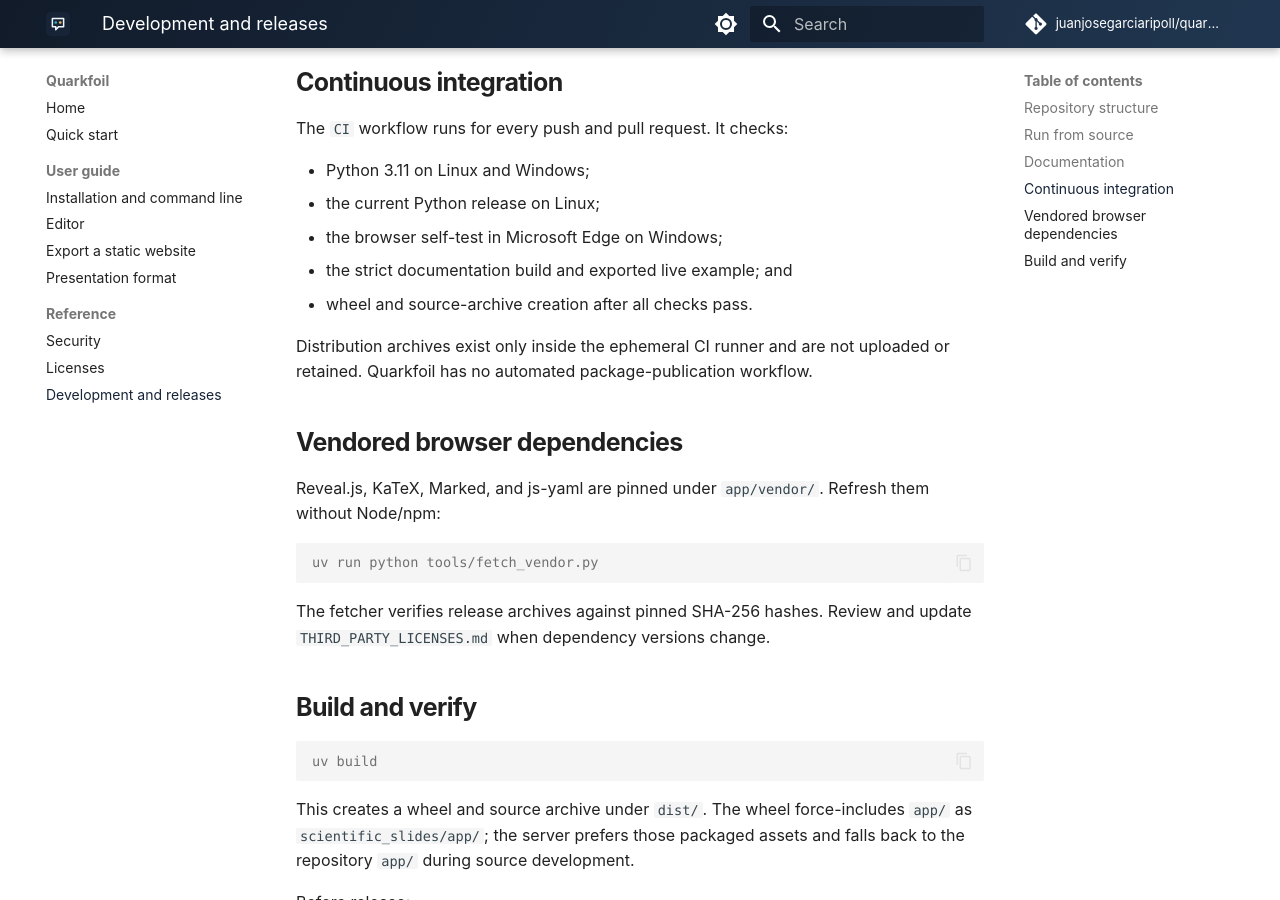
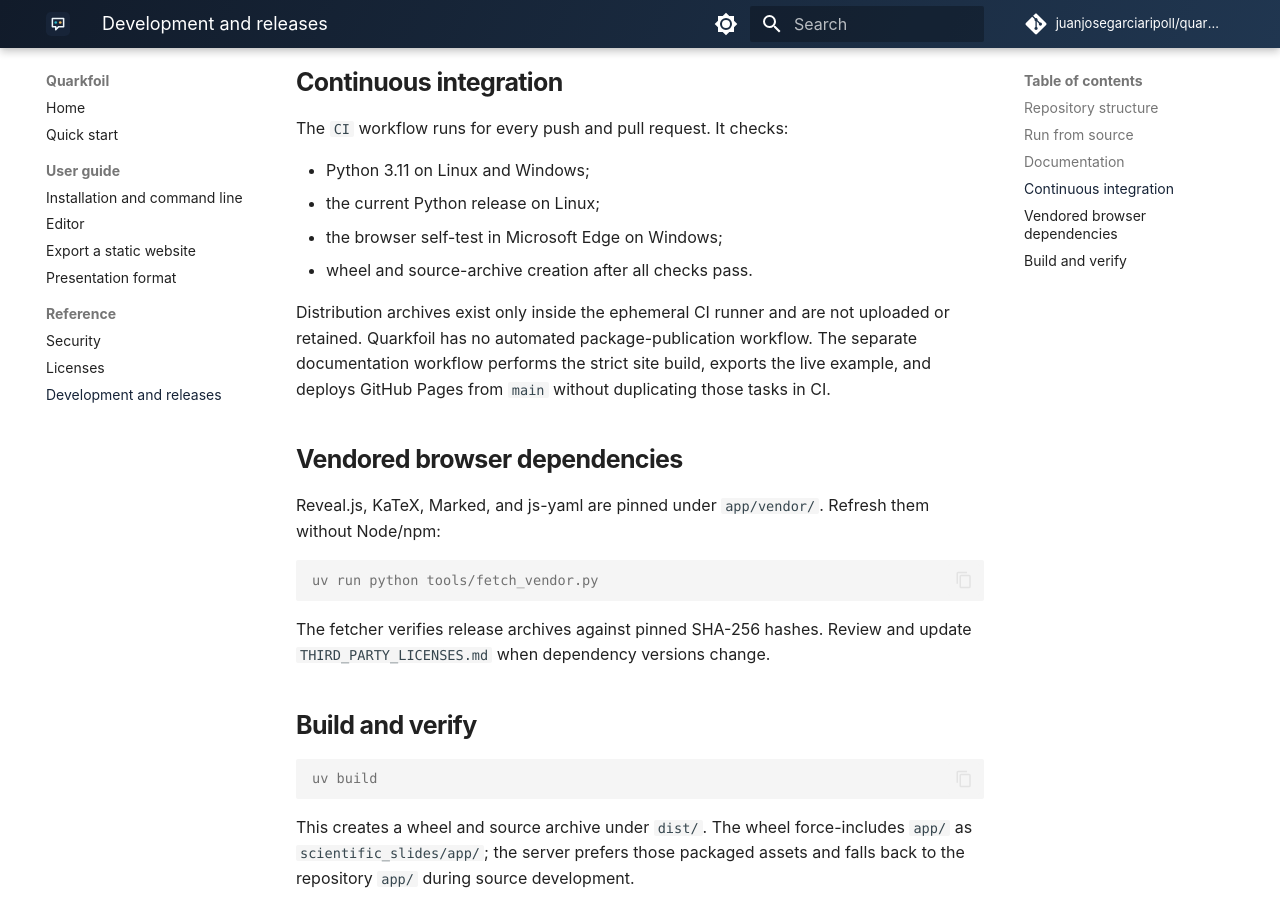
Before and after one commit to juanjosegarciaripoll/quarkfoil, an MkDocs documentation site: the page built from docs/DEVELOPMENT.md, in a window 1280 px wide and 900 px high, scrolled down 1161 px. Built offline with MkDocs 1.6.1 and Material for MkDocs 9.7.7, drawn with Linux system fonts in a browser that asks for light colours; comment, search, counter and statistics services are not loaded.

Commit message:
Avoid duplicate documentation builds

```diff
--- a/docs/DEVELOPMENT.md
+++ b/docs/DEVELOPMENT.md
@@ -60,11 +60,13 @@
 - Python 3.11 on Linux and Windows;
 - the current Python release on Linux;
 - the browser self-test in Microsoft Edge on Windows;
-- the strict documentation build and exported live example; and
 - wheel and source-archive creation after all checks pass.
 
 Distribution archives exist only inside the ephemeral CI runner and are not
 uploaded or retained. Quarkfoil has no automated package-publication workflow.
+The separate documentation workflow performs the strict site build, exports
+the live example, and deploys GitHub Pages from `main` without duplicating
+those tasks in CI.
 
 ## Vendored browser dependencies
 
```
Also changed, not shown: 1 other file.
